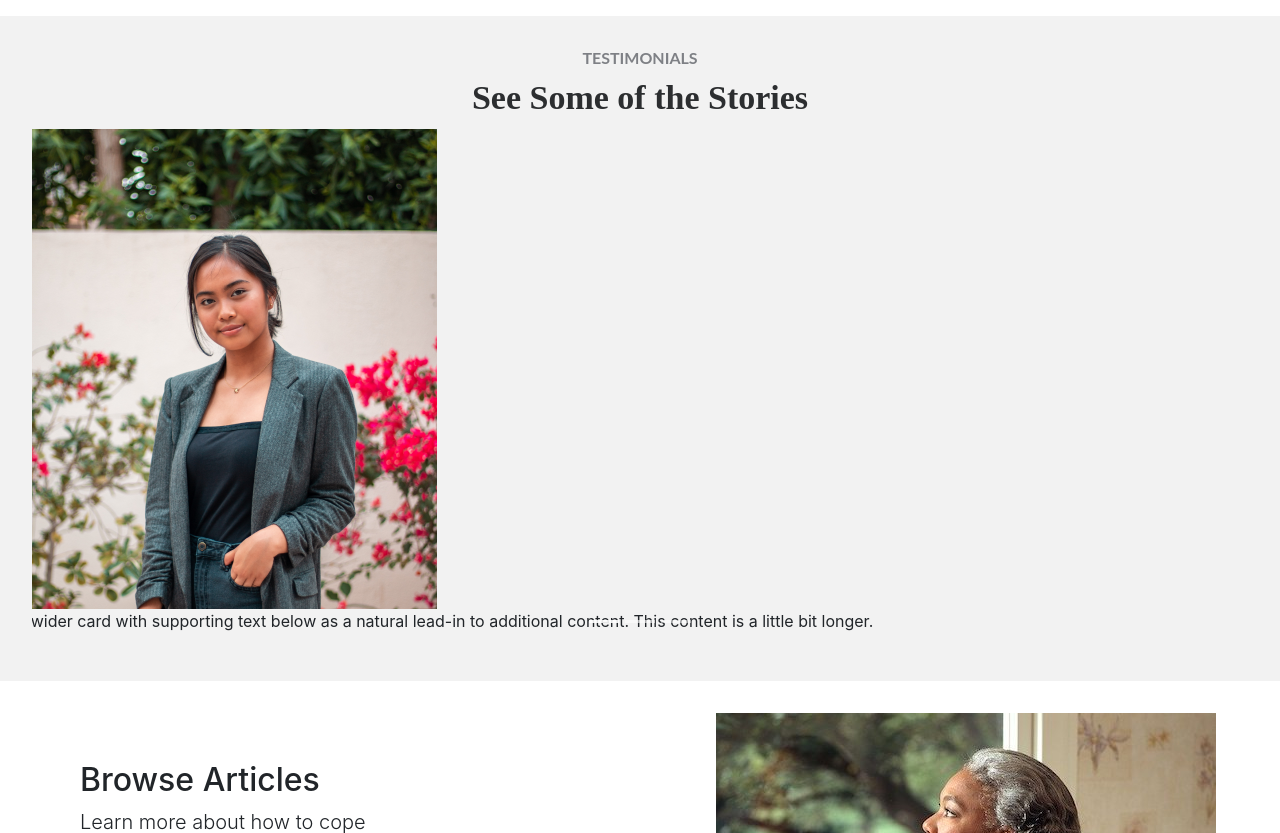
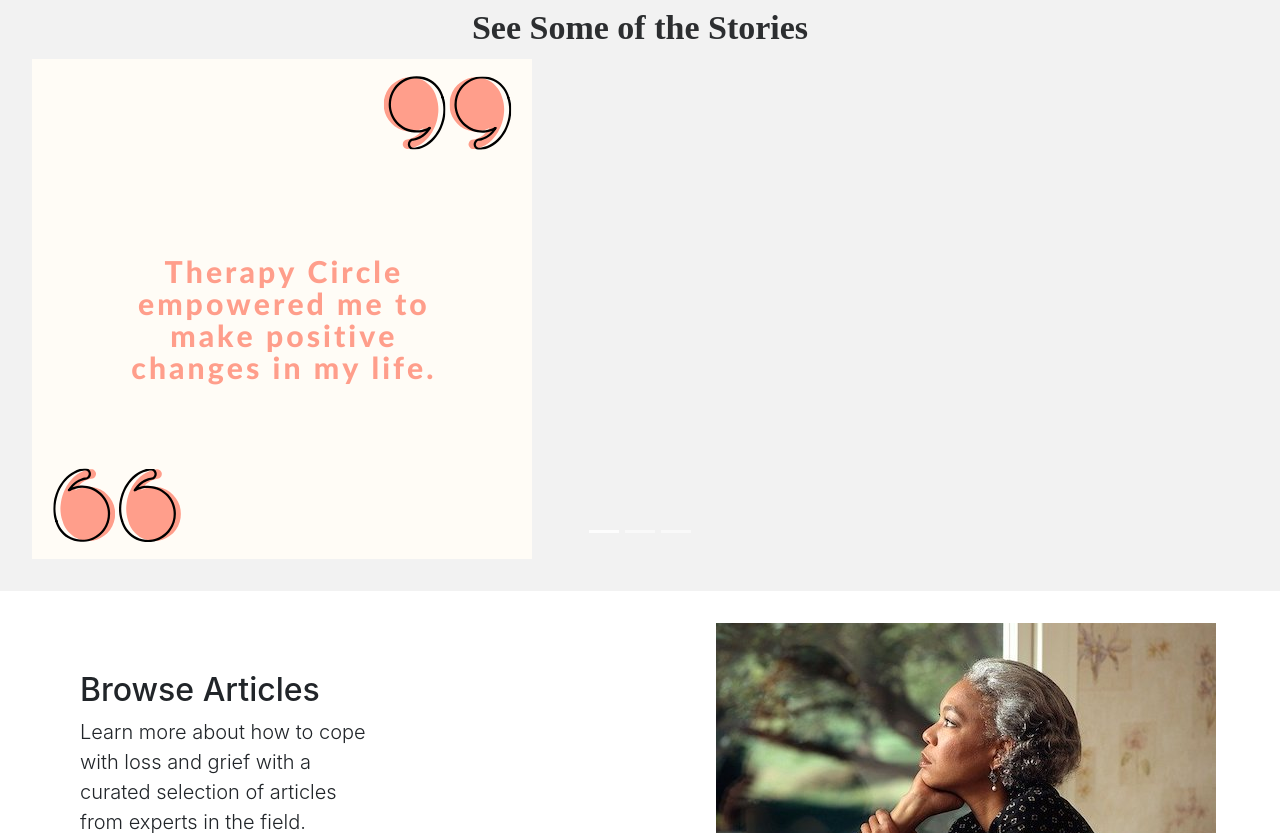
Before and after one commit to lwerre/hackathon, a website: page TherapyCircles/index1.html in a window 1280 px wide. Shown: the part 1797-2630 px from the top of the page. Drawn offline with Linux system fonts and the light colour scheme.

Commit message:
carosel still not done internal links not done styleing is done

```diff
--- a/TherapyCircles/index1.html
+++ b/TherapyCircles/index1.html
@@ -60,8 +60,6 @@
   <div class="container">
 <div class="landing">
 
-  <!-- Jumbotron Header -->
-  <!--how can we help-->
   <header id="jumbotron-my-4">
     <subtitle id="subtitle" class="display-3">Honor your Heart & Healing Journey</subtitle>
     <p id="landing-p" class="lead"><strong>Therapy Circles</strong> supports you during this COVID‑19 outbreak. We match you to a volunteer counselor for free emotional support dealing with the bereavement and grieving process.
@@ -106,10 +104,6 @@
             <p class="card-text">Choose the counselor that works best for you. We’ll help you match you with the counselors based on availability, your preference, and their experience before starting your choice.
             </p>
           </div>
-          <!-- <div class="card-footer">
-
-            <a href="#" class="btn btn-primary">Find Out More!</a>
-          </div> -->
         </div>
       </div>
 
@@ -121,9 +115,6 @@
             <h4 class="card-title">3. Begin Session</h4>
             <p class="card-text">Once matched, schedule your live video or audio session. You can request your choice anytime, anywhere.
 
-          <!-- <div class="card-footer">
-            <a href="#" class="btn btn-primary">Find Out More!</a>
-          </div> -->
         </div>
       </div>
     </div>
@@ -179,7 +170,8 @@
     <h2 class="license-p">Testimonials</h2>
     <h3 class="license-h3">See Some of the Stories</h3>
   </div>
-<div id="carouselExampleCaptions" class="carousel slide" data-ride="carousel"><!--.carousel slide-->
+<div id="carouselExampleCaptions" class="carousel slide" data-ride="carousel">
+  <!--.carousel slide-->
   <ol class="carousel-indicators">
     <li data-target="#carouselExampleCaptions" data-slide-to="0" class="active"></li>
     <li data-target="#carouselExampleCaptions" data-slide-to="1"></li>
@@ -189,19 +181,16 @@
   <div class="carousel-inner">
 
     <div class="carousel-item active">
-      <img src="images/userImage.png"  class="d-block w-15" alt="...">
-      <p>
-        This is a wider card with supporting text below as a natural lead-in to additional content. This content is a little bit longer.
-      </p>
+      <img src="images/quote1.png"  class="d-block w-15" alt="...">
     </div>
 
     <div class="carousel-item">
-      <img src="images/userImage.png"  class="d-block w-20" alt="...">
+      <img src="images/quote3.png"  class="d-block w-20" alt="...">
 
     </div>
 
     <div class="carousel-item">
-      <img src="images/userImage.png"  class="d-block w-20" alt="...">
+      <img src="images/quote2.png"  class="d-block w-20" alt="...">
     </div>
 
   </div>
@@ -217,7 +206,7 @@
     <h2 class="cover-heading">Browse Articles</h2>
     <p class="lead">Learn more about how to cope with loss and grief with a curated selection of articles from experts in the field.</p>
     <p class="lead">
-      <a href="articles.html" class="line-with-arrow-link-article">Read more → </a>
+      <a href="resourcecs.html" class="line-with-arrow-link-article">Read more → </a>
     </p>
   </div>
     <div class="article-preview-img">
```
Also changed, not shown: TherapyCircles/images/quote1.png (added), TherapyCircles/images/quote2.png (added), TherapyCircles/images/quote3.png (added), TherapyCircles/images/step3.png.
